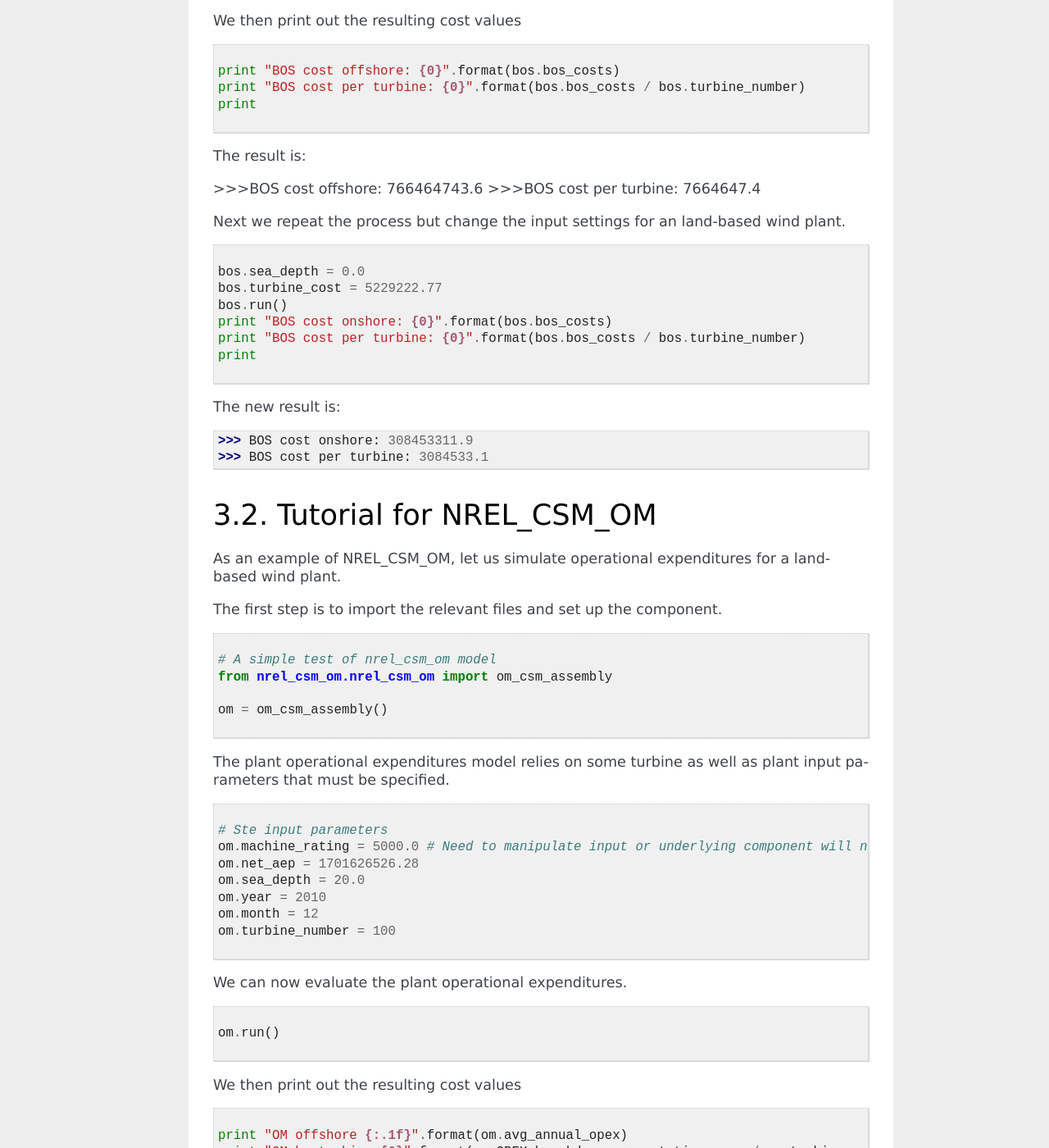
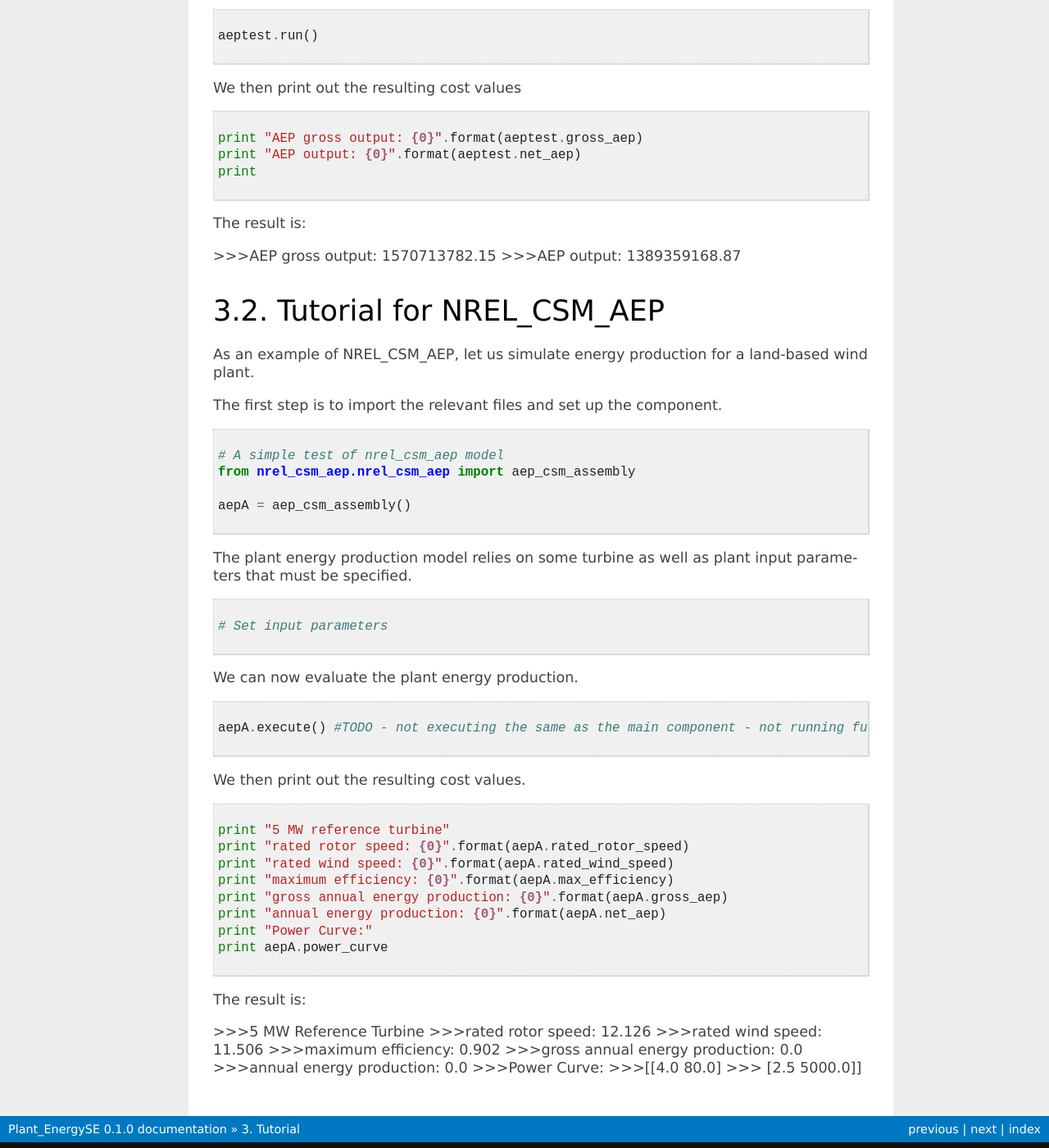
Before and after one commit to WISDEM/Plant_EnergySE, a Sphinx documentation site: the page built from docs/tutorial.rst, in a window 1280 px wide and 1400 px high, scrolled down 824 px. Shown: the whole window at 82% size. Built offline with Sphinx 7.4.7, drawn with Linux system fonts in a browser that asks for light colours; some of the changed text lies outside the part shown.

Commit message:
updating docs and example code

```diff
--- a/docs/documentation.rst
+++ b/docs/documentation.rst
@@ -21,6 +21,14 @@ Referenced Energy Production Modules
 .. module:: basic_aep.basic_aep
 .. class:: BasicAEP
 .. class:: aep_assembly
+.. class:: aep_weibull_assembly
+
+Referenced Supporting Modules
+==============================
+.. class:: CDFBase
+.. class:: WeibullCDF
+.. class:: RayleighCDF
+.. class:: aep_component
 
 Referenced Utilities
 =================================================
--- a/docs/examples/example.py
+++ b/docs/examples/example.py
@@ -1,115 +1,65 @@
 # 1 ---------
 
-# A simple test of nrel_csm_bos model
-from nrel_csm_bos.nrel_csm_bos import bos_csm_assembly
+# A simple test of the basic_aep model
+from basic_aep.basic_aep import aep_weibull_assembly
+import numpy as np
 
-bos = bos_csm_assembly()
+aeptest = aep_weibull_assembly()
+
 
 # 1 ---------
 # 2 ---------
 
 # Set input parameters
-bos.machine_rating = 5000.0
-bos.rotor_diameter = 126.0
-bos.turbine_cost = 5950209.283
-bos.turbine_number = 100
-bos.hub_height = 90.0
-bos.RNA_mass = 256634.5 # RNA mass is not used in this simple model
+
+aeptest.wind_curve = np.array([1.0, 2.0, 3.0, 4.0, 5.0, 6.0, 7.0, 8.0, 9.0, 10.0, \
+                           11.0, 12.0, 13.0, 14.0, 15.0, 16.0, 17.0, 18.0, 19.0, 20.0, 21.0, 22.0, 23.0, 24.0, 25.0, 26.0])
+aeptest.power_curve = np.array([0.0, 0.0, 0.0, 187.0, 350.0, 658.30, 1087.4, 1658.3, 2391.5, 3307.0, 4415.70, \
+                          5000.0, 5000.0, 5000.0, 5000.0, 5000.0, 5000.0, 5000.0, 5000.0, 5000.0, 5000.0, 5000.0, 5000.0, \
+                          5000.0, 5000.0, 0.0])
+aeptest.A = 8.35
+aeptest.k = 2.15
 
 # 2 ---------
 # 3 ---------
 
-bos.run()
+aeptest.run()
 
 # 3 ---------
 # 4 ---------
 
-print "BOS cost offshore: {0}".format(bos.bos_costs)
-print "BOS cost per turbine: {0}".format(bos.bos_costs / bos.turbine_number)
+print "AEP gross output: {0}".format(aeptest.gross_aep)
+print "AEP output: {0}".format(aeptest.net_aep)
 print
 
 # 4 ----------
 # 5 ----------
 
-bos.sea_depth = 0.0
-bos.turbine_cost = 5229222.77
-bos.run()
-print "BOS cost onshore: {0}".format(bos.bos_costs)
-print "BOS cost per turbine: {0}".format(bos.bos_costs / bos.turbine_number)
-print
+# A simple test of nrel_csm_aep model
+from nrel_csm_aep.nrel_csm_aep import aep_csm_assembly
+
+aepA = aep_csm_assembly()
 
 # 5 ----------
 # 6 ----------
 
-# A simple test of nrel_csm_om model
-from nrel_csm_om.nrel_csm_om import om_csm_assembly
-
-om = om_csm_assembly()
+# Set input parameters
 
 # 6 ----------
 # 7 ----------
 
-# Ste input parameters
-om.machine_rating = 5000.0 # Need to manipulate input or underlying component will not execute
-om.net_aep = 1701626526.28
-om.sea_depth = 20.0
-om.year = 2010
-om.month = 12
-om.turbine_number = 100
+aepA.execute() #TODO - not executing the same as the main component - not running full assembly
 
 # 7 ----------
 # 8 ----------
 
-om.run()
+print "5 MW reference turbine"
+print "rated rotor speed: {0}".format(aepA.rated_rotor_speed)
+print "rated wind speed: {0}".format(aepA.rated_wind_speed)
+print "maximum efficiency: {0}".format(aepA.max_efficiency)
+print "gross annual energy production: {0}".format(aepA.gross_aep)
+print "annual energy production: {0}".format(aepA.net_aep)
+print "Power Curve:"
+print aepA.power_curve
 
 # 8 -----------
-# 9 -----------
-
-print "OM offshore {:.1f}".format(om.avg_annual_opex)
-print "OM by turbine {0}".format(om.OPEX_breakdown.preventative_opex / om.turbine_number)
-print "LRC by turbine {0}".format(om.OPEX_breakdown.corrective_opex / om.turbine_number)
-print "LLC by turbine {0}".format(om.OPEX_breakdown.lease_opex / om.turbine_number)
-print
-
-# 9 -----------
-# 10 -----------
-
-om.sea_depth = 0.0
-om.run()
-print "OM onshore {:.1f}".format(om.avg_annual_opex)
-print "OM by turbine {0}".format(om.OPEX_breakdown.preventative_opex / om.turbine_number)
-print "LRC by turbine {0}".format(om.OPEX_breakdown.corrective_opex / om.turbine_number)
-print "LLC by turbine {0}".format(om.OPEX_breakdown.lease_opex / om.turbine_number)
-
-# 10 -----------
-# 11 ----------
-
-# A simple test of ecn_offshore_om model
-from ecn_offshore_om.ecn_offshore_om import om_ecn_assembly
-
-om2 = om_ecn_assembly('C:/Models/ECN Model/ECN O&M Model.xls')
-
-# 11 ----------
-# 12 ----------
-
-# Set input parameters
-om2.machine_rating = 5000.0
-om2.turbine_cost = 9000000.0
-om2.turbine_number = 100
-om2.project_lifetime = 20
-
-# 12 ----------
-# 13 ----------
-
-om2.run()
-
-# 13 ----------
-# 14 ----------
-
-print "Availability {:.1f}% ".format(om2.availability*100.0)
-print "OnM Annual Costs ${:.3f} ".format(om2.avg_annual_opex)
-print "OM by turbine {0}".format(om2.OPEX_breakdown.preventative_opex / om2.turbine_number)
-print "LRC by turbine {0}".format(om2.OPEX_breakdown.corrective_opex / om2.turbine_number)
-print "LLC by turbine {0}".format(om2.OPEX_breakdown.lease_opex / om2.turbine_number)
-
-# 14 ----------
--- a/docs/tutorial.rst
+++ b/docs/tutorial.rst
@@ -1,15 +1,15 @@
 .. _tutorial-label:
 
-.. currentmodule:: plant_costsse.docs.examples.example
+.. currentmodule:: plant_energyse.docs.examples.example
 
 
 Tutorial
 --------
 
-Tutorial for NREL_CSM_BOS
+Tutorial for Basic_AEP
 ^^^^^^^^^^^^^^^^^^^^^^^^^^^^
 
-As an example of NREL_CSM_BOS, let us simulate balance of station costs for a land-based wind plant.
+As an example of Basic_AEP, let us simulate energy production for a land-based wind plant.
 
 The first step is to import the relevant files and set up the component.
 
@@ -17,13 +17,13 @@ The first step is to import the relevant files and set up the component.
     :start-after: # 1 ---
     :end-before: # 1 ---
 
-The plant balance of station cost model relies on some turbine as well as plant input parameters that must be specified.
+The plant energy production model relies on some turbine as well as plant input parameters that must be specified.
 
 .. literalinclude:: examples/example.py
     :start-after: # 2 ---
     :end-before: # 2 ---
 
-We can now evaluate the plant balance of station costs.
+We can now evaluate the plant energy production.
 
 .. literalinclude:: examples/example.py
     :start-after: # 3 ---
@@ -37,113 +37,47 @@ We then print out the resulting cost values
 
 The result is:
 
->>>BOS cost offshore: 766464743.6
->>>BOS cost per turbine: 7664647.4
+>>>AEP gross output: 1570713782.15
+>>>AEP output: 1389359168.87
 
-Next we repeat the process but change the input settings for an land-based wind plant.
+
+Tutorial for NREL_CSM_AEP
+^^^^^^^^^^^^^^^^^^^^^^^^^^^^
+
+As an example of NREL_CSM_AEP, let us simulate energy production for a land-based wind plant.
+
+The first step is to import the relevant files and set up the component.
 
 .. literalinclude:: examples/example.py
     :start-after: # 5 ---
     :end-before: # 5 ---
 
-The new result is:
-
->>> BOS cost onshore: 308453311.9
->>> BOS cost per turbine: 3084533.1
-
-
-Tutorial for NREL_CSM_OM
-^^^^^^^^^^^^^^^^^^^^^^^^^^^^
-
-As an example of NREL_CSM_OM, let us simulate operational expenditures for a land-based wind plant.
-
-The first step is to import the relevant files and set up the component.
+The plant energy production model relies on some turbine as well as plant input parameters that must be specified.
 
 .. literalinclude:: examples/example.py
     :start-after: # 6 ---
     :end-before: # 6 ---
 
-The plant operational expenditures model relies on some turbine as well as plant input parameters that must be specified.
+We can now evaluate the plant energy production.
 
 .. literalinclude:: examples/example.py
     :start-after: # 7 ---
     :end-before: # 7 ---
 
-We can now evaluate the plant operational expenditures.
+We then print out the resulting cost values.
 
 .. literalinclude:: examples/example.py
     :start-after: # 8 ---
     :end-before: # 8 ---
 
-We then print out the resulting cost values
-
-.. literalinclude:: examples/example.py
-    :start-after: # 9 ---
-    :end-before: # 9 ---
-
 The result is:
 
->>>OM offshore 48839574.1
-
->>>OM by turbine 374228.7
-
->>>LRC by turbine 93467.7
-
->>>LLC by turbine 20699.3
-
-Next we repeat the process but change the input settings for an land-based wind plant.
-
-.. literalinclude:: examples/example.py
-    :start-after: # 10 ---
-    :end-before: # 10 ---
-
-The new result is:
-
->>>OM offshore 21512056.3
-
->>>OM by turbine 134162.2
-
->>>LRC by turbine 60258.9
-
->>>LLC by turbine 20699.3
-
-Tutorial for ECN_Offshore_OM
-^^^^^^^^^^^^^^^^^^^^^^^^^^^^^
-
-As an example of ECN_Offshore_OM, let us simulate operational expenditures for an offshore wind plant.
-
-The first step is to import the relevant files and set up the component.  Note that the location of the ECN model must be specified as an input to the wrapper.
-
-.. literalinclude:: examples/example.py
-    :start-after: # 11 ---
-    :end-before: # 11 ---
-
-The plant operational expenditures model relies on some turbine as well as plant input parameters that must be specified.
-
-.. literalinclude:: examples/example.py
-    :start-after: # 12 ---
-    :end-before: # 12 ---
-
-We can now evaluate the plant operational expenditures.
-
-.. literalinclude:: examples/example.py
-    :start-after: # 13 ---
-    :end-before: # 13 ---
-
-We then print out the resulting cost values
-
-.. literalinclude:: examples/example.py
-    :start-after: # 14 ---
-    :end-before: # 14 ---
-
-The result is:
-
->>>Availability 94.3%
-
->>>OnM Annual costs $60080182.5
-
->>>OM by turbine 56525.7
-
->>>LRC by turbine 389276.1
-
->>>LLC by turbine 105000.0
+>>>5 MW Reference Turbine
+>>>rated rotor speed: 12.126
+>>>rated wind speed: 11.506
+>>>maximum efficiency: 0.902
+>>>gross annual energy production: 0.0
+>>>annual energy production: 0.0
+>>>Power Curve:
+>>>[[4.0 80.0]
+>>> [2.5 5000.0]]
```
Also changed, not shown: other parts of docs/documentation.rst (+6 -7 lines), 3 other files.
